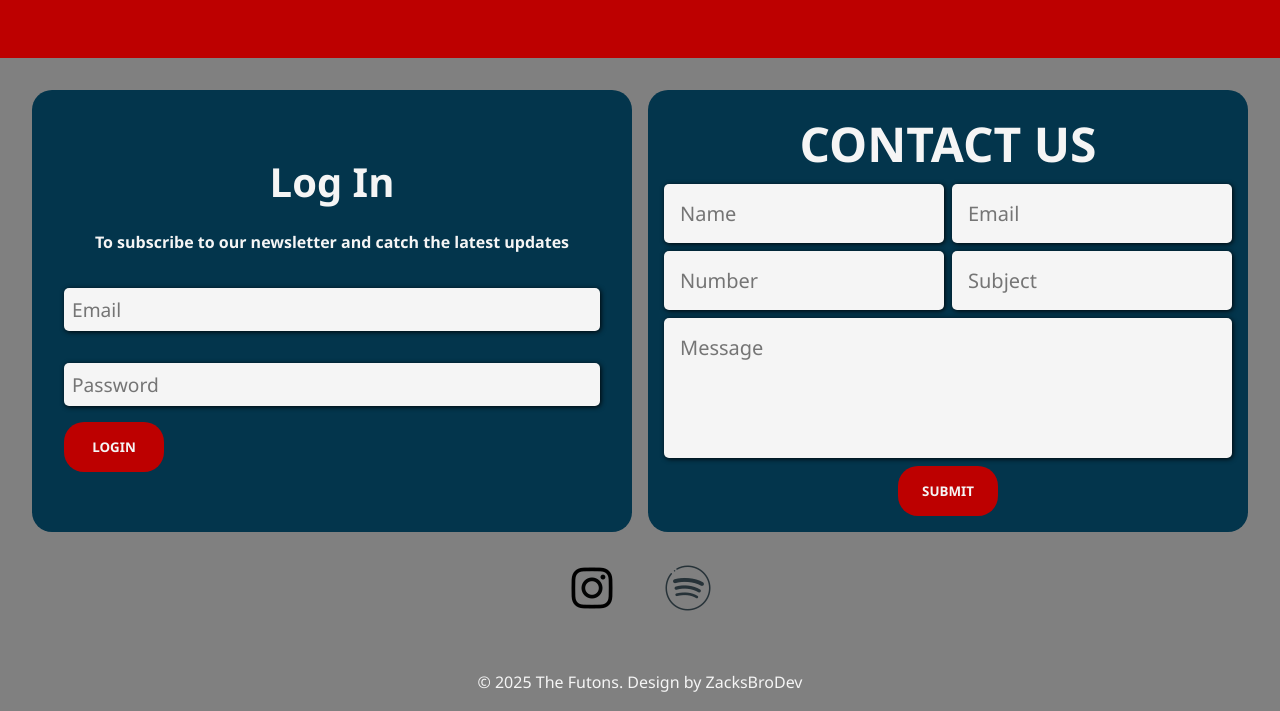
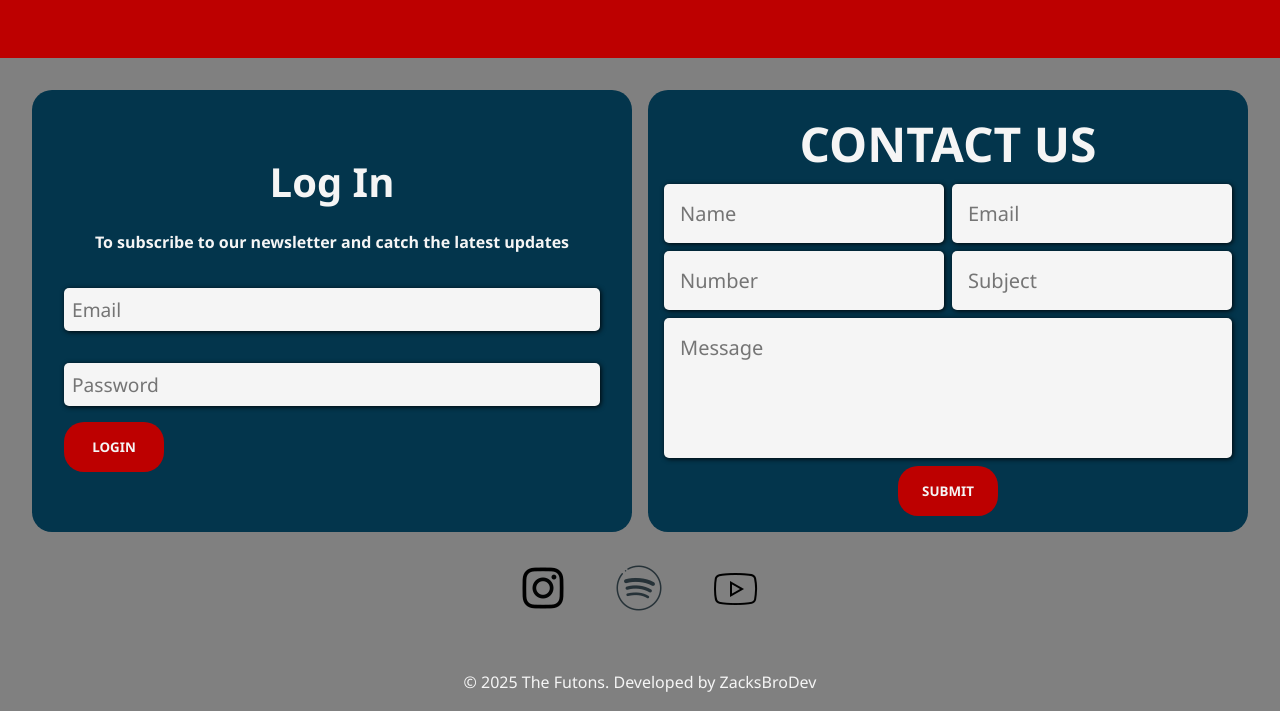
Before and after one commit to ZacksBroDev/Fotuns, a plain HTML site: page index.html in a window 1280 px wide. Shown: the part 2536-3247 px from the top of the page. Drawn offline with Linux system fonts and the light colour scheme.

Commit message:
youtube link

```diff
--- a/index.html
+++ b/index.html
@@ -136,13 +136,14 @@
         </div>
 
         <div class="links">
-          <a id="insta" href="https://www.instagram.com/thefutonsband/"><img src="/assets/icons/insta2.png" alt=""></a>
-          <a id="spotify" href="https://open.spotify.com/artist/3AjiZYcWC5MOwgLzwx5hIP"><img src="/assets/icons/spotify.png" alt=""></a>
+          <a id="insta" href="https://www.instagram.com/futon.s/"><img src="/assets/icons/insta2.png" alt="Instagram"></a>
+          <a id="spotify" href="https://open.spotify.com/artist/3AjiZYcWC5MOwgLzwx5hIP"><img src="/assets/icons/spotify.png" alt="Spotify"></a>
+          <a id="youtube" href="https://www.youtube.com/@futonsband"><img src="/assets/icons/youtube.png" alt="YouTube"></a>
         </div>
     </section>
   </main>
   <footer>
-    <p>© 2025 The Futons. Design by ZacksBroDev</p>
+    <p>© 2025 The Futons. Developed by ZacksBroDev</p>
   </footer>
 
   <script>
```
Also changed, not shown: assets/icons/youtube.png (added).
